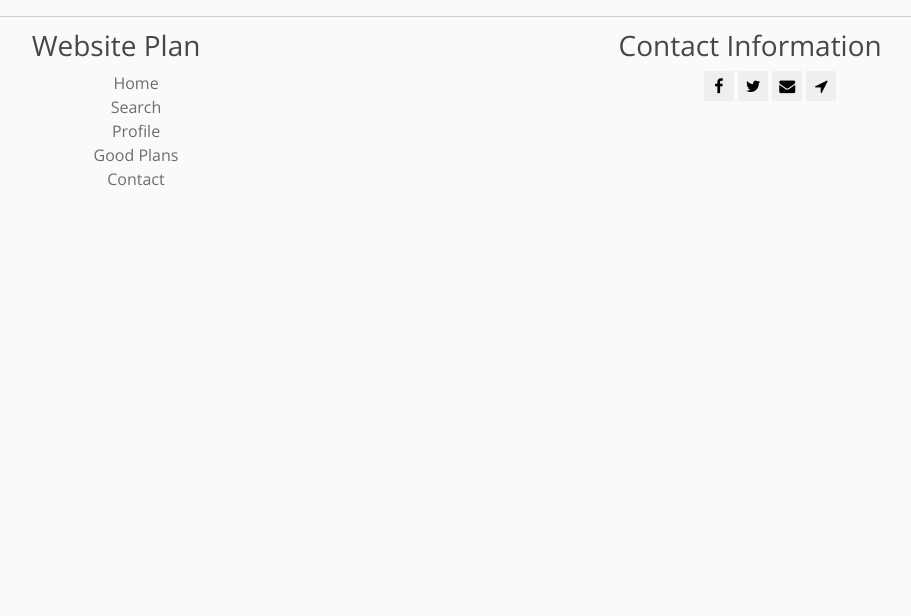
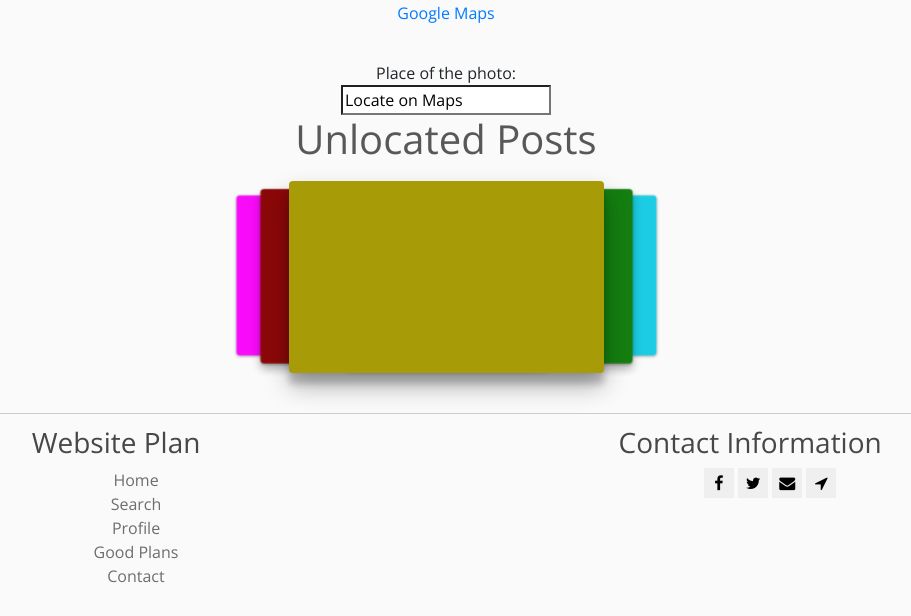
Before and after one commit to frankfg94/websitePhotos, a PHP site: page /Web/HTML/goodPlans.php in a window 1280 px wide. Shown: the part 668-1284 px from the top of the page, without its empty margins (194-1105 px from the left). Before the commit the page ends 854 px from the top, so only its background shows below. Run offline with PHP 8.4, Linux system fonts and the light colour scheme.

Commit message:
maps with pinpoints

```diff
--- a/testSQL/Web/CSS/goodPlans.css
+++ b/testSQL/Web/CSS/goodPlans.css
@@ -1,6 +1,96 @@
 section
 {
-    margin-top: 100px;
-    padding: 10px;
+    text-align: center;
+    padding: 10px
+}
+
+h1.pageTitle
+{
+    margin-top: 60px;
+    padding-top: 30px;
     text-align: center;
 }
+
+div > h2
+{
+    font-size: 100%;
+}
+
+/*hide the radio buttons*/
+[type=radio]
+{
+    display: none;
+}
+
+#slider
+{
+    height: 15vw;
+    position: relative;
+    perspective: 1000px;
+    transform-style: preserve-3d;
+    margin-top: 20%;
+    font-family: 'Open Sans', sans-serif;
+}
+
+#slider label
+{
+    margin: auto;
+    width: 25%;
+    height: 100%;
+    border-radius: 4px;
+    position: absolute;
+    left: 0; right: 0;
+    cursor: pointer;
+    transition: transform 0.4s ease;
+}
+
+#s1:checked ~ #slide4, #s2:checked ~ #slide5,
+#s3:checked ~ #slide1, #s4:checked ~ #slide2,
+#s5:checked ~ #slide3
+{
+    box-shadow: 0 1px 4px 0 rgba(0,0,0,.37);
+    transform: translate3d(-30%,0,-200px);
+}
+
+#s1:checked ~ #slide5, #s2:checked ~ #slide1,
+#s3:checked ~ #slide2, #s4:checked ~ #slide3,
+#s5:checked ~ #slide4
+{
+    box-shadow: 0 6px 10px 0 rgba(0,0,0,.3), 0 2px 2px 0 rgba(0,0,0,.2);
+    transform: translate3d(-15%,0,-100px);
+}
+
+#s1:checked ~ #slide1, #s2:checked ~ #slide2,
+#s3:checked ~ #slide3, #s4:checked ~ #slide4,
+#s5:checked ~ #slide5
+{
+    box-shadow: 0 13px 25px 0 rgba(0,0,0,.3), 0 11px 7px 0 rgba(0,0,0,.19);
+    transform: translate3d(0,0,0);
+}
+
+#s1:checked ~ #slide2, #s2:checked ~ #slide3,
+#s3:checked ~ #slide4, #s4:checked ~ #slide5,
+#s5:checked ~ #slide1
+{
+    box-shadow: 0 6px 10px 0 rgba(0,0,0,.3), 0 2px 2px 0 rgba(0,0,0,.2);
+    transform: translate3d(15%,0,-100px);
+}
+
+#s1:checked ~ #slide3, #s2:checked ~ #slide4,
+#s3:checked ~ #slide5, #s4:checked ~ #slide1,
+#s5:checked ~ #slide2
+{
+    box-shadow: 0 1px 4px 0 rgba(0,0,0,.37);
+    transform: translate3d(30%,0,-200px);
+}
+
+#slide1 { background: rgb(248, 11, 248) }
+#slide2 { background: rgb(139, 8, 8) }
+#slide3 { background: rgb(167, 156, 7) }
+#slide4 { background: rgb(20, 126, 16) }
+#slide5 { background: rgb(27, 204, 228) }
+
+#slider
+{
+    margin-top: 0%;
+}
--- a/testSQL/Web/HTML/goodPlans.php
+++ b/testSQL/Web/HTML/goodPlans.php
@@ -3,24 +3,56 @@
 <html lang ="en">
     <head>
 		<meta charset="utf-8" />
+		<!-- The title of the page -->
+        <title>Good_Plans</title>
 		<!-- The link to the css file -->
         <link rel="stylesheet" href="../CSS/main.css">
         <link rel="stylesheet" href="../CSS/goodPlans.css">
+        <!--link rel="stylesheet" href="../CSS/slider3D.css" -->
         <link rel="stylesheet" href="https://cdnjs.cloudflare.com/ajax/libs/font-awesome/4.7.0/css/font-awesome.css"/>
-		<!-- The title of the page -->
-        	<title>Good_Plans</title>
     </head>
 
     <body>
 	<!-- The Navigation bar -->
 
-        <h1 class="profile-intro-title">Good Plans</h1>
+        <h1 class="pageTitle">Good Plans</h1>
         <section>
             <body>
-                <iframe src="https://www.google.com/maps/embed" height=400px width="80%" name="if_maps"></iframe>
+                <div>
+                    <h2>Places where the photos were taken.</h2>
+                    <!--a link to a personal map-->
+                    <iframe src="https://www.google.com/maps/d/u/0/embed?mid=1IVXETNon4Jn5qMCwfYjHAe7C9-ae7w9x" width="640" height="480"></iframe>
+                    <!--iframe src="https://www.google.com/maps/embed" height=400px width="80%" name="if_maps"></iframe-->
+                </div>
                 <p>
                     <a href="https://www.google.com/maps" target="if_maps">Google Maps</a>
                 </p>
+                </body>
+        </section>
+        <section>
+            <body>
+                <form>
+                    Place of the photo:<br>
+                    <input type="search" value="Locate on Maps">
+                </form>
+                <div  id="left-carousel">
+                <h1 >Unlocated Posts</h1>
+                <section id="slider">
+                        <input type="radio" name="slider" id="s1">
+                        <input type="radio" name="slider" id="s2">
+                        <input type="radio" name="slider" id="s3" checked>
+                        <input type="radio" name="slider" id="s4">
+                        <input type="radio" name="slider" id="s5">
+                        <label for="s1" id="slide1"></label>
+                        <label for="s2" id="slide2"></label>
+                        <label for="s3" id="slide3"></label>
+                        <label for="s4" id="slide4"></label>
+                        <label for="s5" id="slide5"></label>
+                      </section>
+        </div>
+                <!--div>
+                    <img src="../../Pictures/imagePack/birds.jpg" alt="sample image" >
+                </div-->
             </body>
         </section>
 
```
